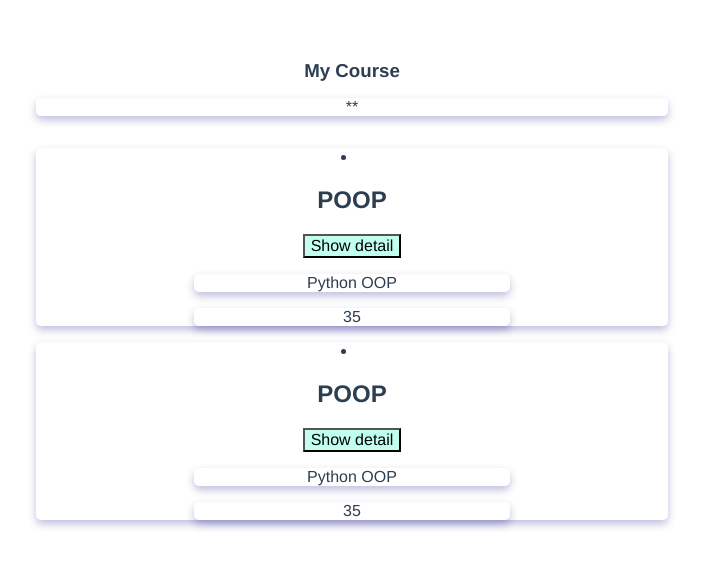
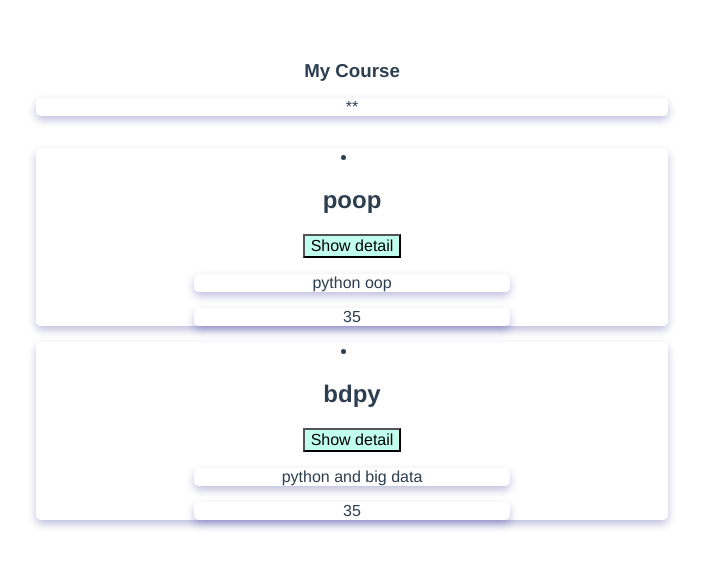
Before and after one commit to FLameSunRisE/practice-vue, a Vue app in the folder lab/vue10_component2_vue3/: page / in a window 1280 px wide. Shown: the top 568 px of the page, without its empty margins (288-991 px from the left). Built offline with nearby package versions, Linux system fonts and the light colour scheme.

Commit message:
feat: prop example2

```diff
--- a/lab/vue10_component2_vue3/src/components/CourseIntro.vue
+++ b/lab/vue10_component2_vue3/src/components/CourseIntro.vue
@@ -1,10 +1,10 @@
 <template>
   <li>
-    <h2>{{ course.id }}</h2>
+    <h2>{{ id }}</h2>
     <button @click="toggleCourseDetail">Show detail</button>
     <ul v-if="detailsVisible">
-      <li>{{ course.name }}</li>
-      <li>{{ course.duration }}</li>
+      <li>{{ name }}</li>
+      <li>{{ duration }}</li>
     </ul>
   </li>
 </template>
@@ -13,7 +13,6 @@ export default {
   props: ["id", "name", "duration"],
   data() {
     return {
-      course: { id: "POOP", name: "Python OOP", duration: 35 },
       detailsVisible: true,
     };
   },
```
